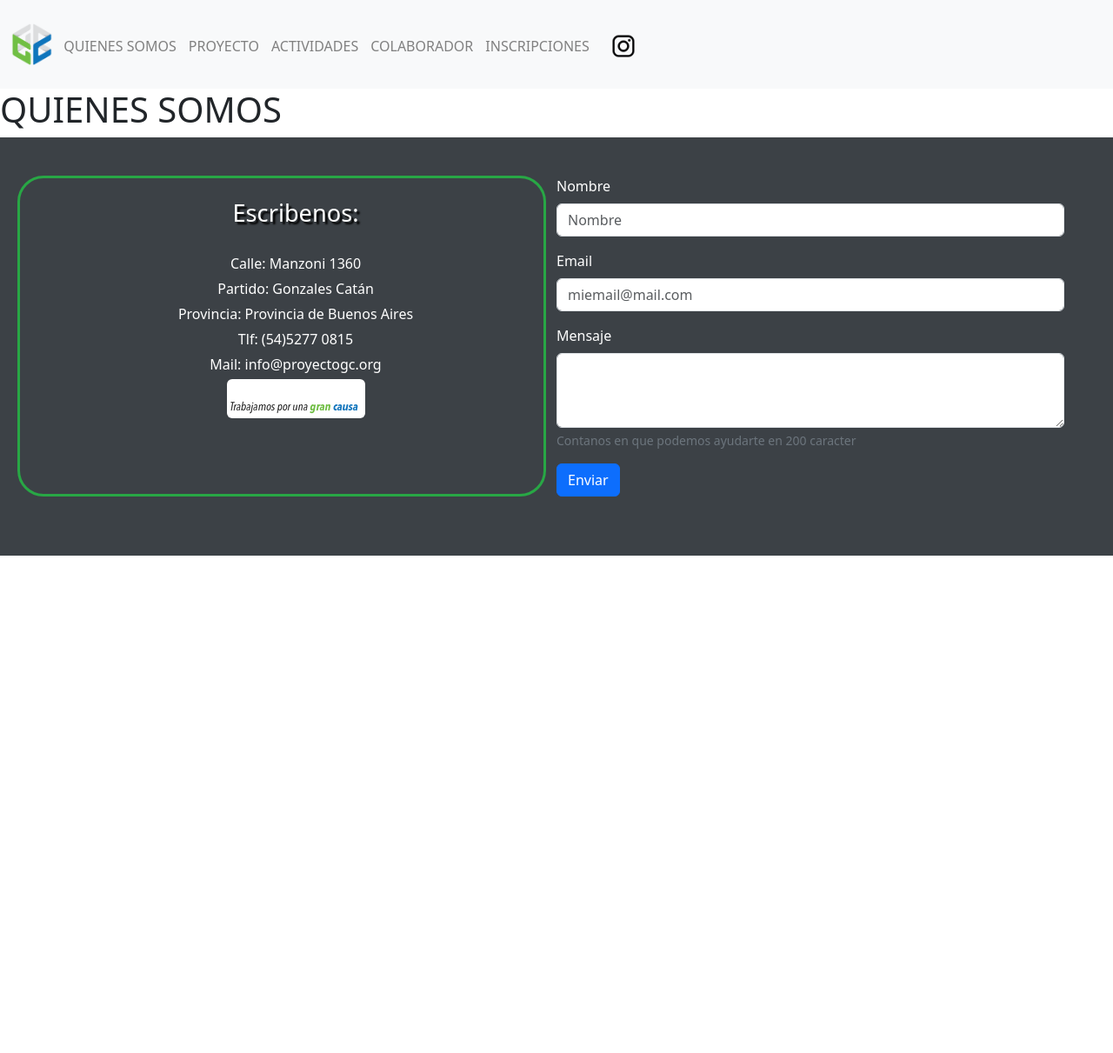
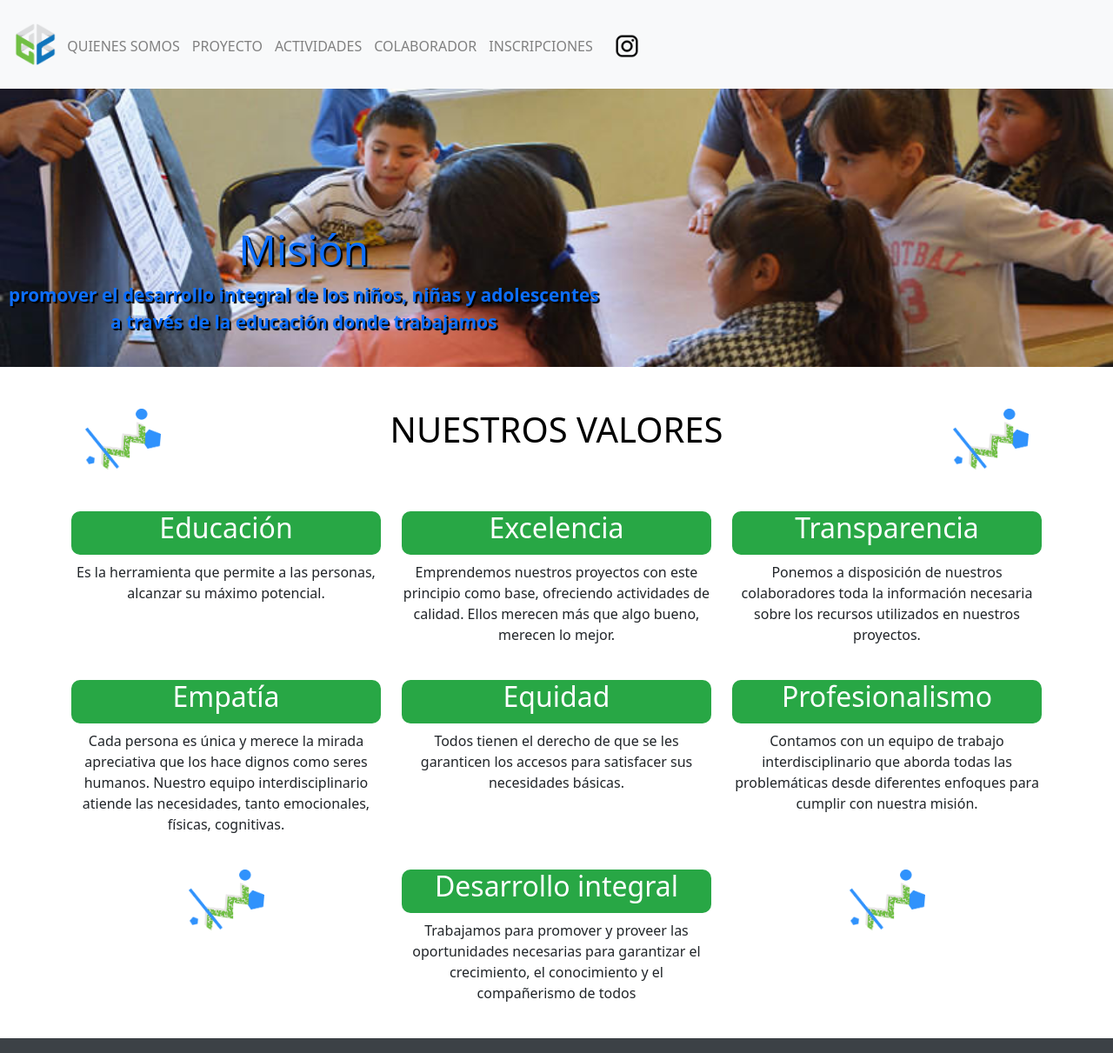
Before and after one commit to AlvaroJC17/P_INTEGRADOR_01, a plain HTML site: page quienesomos.html in a window 1280 px wide. Shown: the top 1211 px of the page at 87% size. Before the commit the page ends 800 px from the top, so only its background shows below. Drawn offline with nearby package versions, Linux system fonts and the light colour scheme; files that its build step writes are made by us from their sources.

Commit message:
Update quienesomos.html final

```diff
--- a/quienesomos.html
+++ b/quienesomos.html
@@ -6,64 +6,147 @@
     <meta name="viewport" content="width=device-width, initial-scale=1.0">
     <link href="https://cdn.jsdelivr.net/npm/bootstrap@5.3.0/dist/css/bootstrap.min.css" rel="stylesheet"
         integrity="sha384-9ndCyUaIbzAi2FUVXJi0CjmCapSmO7SnpJef0486qhLnuZ2cdeRhO02iuK6FUUVM" crossorigin="anonymous">
-    <link rel="stylesheet" href="styles.css">
+        <link rel="stylesheet" href="https://cdnjs.cloudflare.com/ajax/libs/animate.css/4.1.1/animate.min.css" />
+    <link rel="stylesheet" href="./css/styles.css">
     <title>Quienes somos</title>
 </head>
 
-<body">
+<body class="container-fluid px-0">
+
 
     <nav class="barraNav navbar navbar-expand-md bg-body-tertiary">
-        <div class="container-fluid contenedorLista">
-            <a class="logoNav" href="index.html"> <img class="logo" src="./Recursos integrador/logoGC.png" alt=""> </a>
-            <button class="navbar-toggler" type="button" data-bs-toggle="collapse" data-bs-target="#navbarNav"
-                aria-controls="navbarNav" aria-expanded="false" aria-label="Toggle navigation">
+        <div class="container-fluid contenedorLista p-0">
+
+            <a class="logoNav ms-3" href="index.html"> <img class="logo" src="./Recursos integrador/logoGC.png" alt="">
+            </a>
+
+            <button id="toggleButton" class="navbar-toggler" type="button" data-bs-toggle="collapse"
+                data-bs-target="#navbarNav" aria-controls="navbarNav" aria-expanded="false"
+                aria-label="Toggle navigation">
                 <span class="navbar-toggler-icon"></span>
             </button>
+
             <div class="collapse navbar-collapse" id="navbarNav">
                 <ul class="listaNoOrdenada navbar-var p-0 ms-2">
-
                     <li class="listNav nav-item"><a class="parraNav nav-link" href="quienesomos.html">QUIENES SOMOS</a>
                     </li>
                     <li class="listNav nav-item"><a class="parraNav nav-link" href="proyecto.html">PROYECTO</a></li>
-                    <li class="listNav nav-item"><a class="parraNav nav-link" href="actividades.html">ACTIVIDADES</a></li>
-                    <li class="listNav nav-item"><a class="parraNav nav-link" href="colaborador.html">COLABORADOR</a></li>
-                    <li class="listNav nav-item instalogo"><a class="parraNav nav-link" href="inscripciones.html">INSCRIPCIONES</a></li>
-                    <li class="listNav nav-item"><a class="linklogo" href="https://www.instagram.com/"><img class="logo"
+                    <li class="listNav nav-item"><a class="parraNav nav-link" href="actividades.html">ACTIVIDADES</a>
+                    </li>
+                    <li class="listNav nav-item"><a class="parraNav nav-link" href="colaborador.html">COLABORADOR</a>
+                    </li>
+                    <li class="listNav nav-item"><a class="parraNav nav-link"
+                            href="inscripciones.html">INSCRIPCIONES</a></li>
+                    <li class="listNav nav-item"><a href="https://www.instagram.com/"><img class="logo"
                                 src="./Recursos integrador/logoinsta.webp" alt=""></a></li>
                 </ul>
             </div>
+
+        </div>
     </nav>
 
-    <h1>QUIENES SOMOS</h1>
+    <header class="container-fluid mb-4 contenido imagenHeader">
+
+        <div class=" contenedorTextoHeader text-center">
+            <h2 class=" textoHeader1 text-primary animate__animated animate__zoomIn">Misión</h2>
+            <p class=" textoHeader2 text-primary fw-bold   animate__animated animate__zoomIn">promover el desarrollo integral de los niños, niñas y adolescentes <br> a través de la educación donde trabajamos</p>
+        </div>
+
+    </header>
 
 
-    <header></header>
-    <main></main>
-    <footer>
-        <div class="footerContainer container-fluid d-flex flex-wrap  row">
 
-        <div class="direccion  col-md-6 mt-4 mb-5 text-center">
+    <main>
 
-            <ul>
-                <h2 class="text-white tituloh2 mb-4 mt-4">Escribenos:</h1>
+        <section class="container mt-5 ">
+
+            <div class=" iconosLaterales d-flex justify-content-center flex-nowrap mb-5  row">
+                <span class="logoGC logoGC2 mx-0 col-md-3 border border-0 px-0 mx-0"></span>
+                <h1 class="mx-4 mb-0 text-black parrafoMain text-center col-7">NUESTROS VALORES</h1>
+                <span class="logoGC logoGC2 mx-0 col-md-3 border border-0 px-0 mx-0"></span>
+            </div>
+
+            <div class="contendoresTexto d-flex flex-wrap text-center  row">
+
+                <div class="contenedoresDiv  mb-4 col-lg-4 col-md-4 col-sm-12">
+                    <h2 class="tituloH2 animate__animated animate__lightSpeedInRight">Educación</h2>
+                    <p>Es la herramienta que permite a las personas, alcanzar su máximo potencial.</p>
+                </div>
+
+                <div class="contenedoresDiv  mb-4 col-lg-4 col-md-4">
+                    <h2 class="tituloH2 animate__animated animate__lightSpeedInRight">Excelencia</h2>
+                    <p>Emprendemos nuestros proyectos con este principio como base, ofreciendo actividades de calidad. Ellos merecen más que algo bueno, merecen lo mejor.</p>
+                </div>
+
+                <div class="contenedoresDiv mb-4 col-lg-4 col-md-4 ">
+                    <h2 class="tituloH2 animate__animated animate__lightSpeedInRight">Transparencia</h2>
+                    <p>Ponemos a disposición de nuestros colaboradores toda la información necesaria sobre los recursos utilizados en nuestros proyectos.</p>
+                </div>
+
+                <div class="contenedoresDiv  mb-4 col-lg-4 col-md-4">
+                    <h2 class="tituloH2 animate__animated animate__lightSpeedInRight">Empatía</h2>
+                    <p>Cada persona es única y merece la mirada apreciativa que los hace dignos como seres humanos. Nuestro equipo interdisciplinario atiende las necesidades, tanto emocionales, físicas, cognitivas.</p>
+                </div>
+
+                <div class="contenedoresDiv  mb-4 col-lg-4 col-md-4">
+                    <h2 class="tituloH2 animate__animated animate__lightSpeedInRight">Equidad</h2>
+                    <p>Todos tienen el derecho de que se les garanticen los accesos para satisfacer sus necesidades básicas.</p>
+                </div>
+
+                <div class="contenedoresDiv contenedorLogoGC3  col-lg-4 col-md-4">
+                    <h2 class="tituloH2 animate__animated animate__lightSpeedInRight">Profesionalismo</h2>
+                    <p>Contamos con un equipo de trabajo interdisciplinario que aborda todas las problemáticas desde diferentes enfoques para cumplir con nuestra misión.</p>
+                </div>
+
+                <div class="contenedoresDiv  ocultarGC mb-4 col-lg-4 col-md-4">
+                    <div class="logoGC logoGC3 mx-0  border border-0 px-0 mx-0"></div>
+                </div>
+
+                <div class="contenedoresDiv  mb-4 col-lg-4 col-md-4">
+                    <h2 class="tituloH2 animate__animated animate__lightSpeedInRight">Desarrollo integral</h2>
+                    <p>Trabajamos para promover y proveer las oportunidades necesarias para garantizar el crecimiento, el conocimiento y el compañerismo de todos</p>
+                </div>
+
+                <div class="contenedoresDiv ocultarGC mb-3 col-lg-4 col-md-4">
+                    <div class="logoGC logoGC3 mx-0  border border-0 px-0 mx-0"></div>
+                </div>
+
+            </div>
+
+        </section>
+
+
+
+    </main>
+
+
+    <footer class="d-flex justify-content-center">
+        <div class="footerContainer container-fluid d-flex  flex-wrap  row">
+
+            <div class="direccion m-0-auto   col-md-6 mt-4 mb-5">
+                <ul class="text-center px-0">
+                    <h2 class="tituloh2 mb-4 mt-4">Escribenos:</h2>
                     <li class="text-white list-group-item listadireccion">Calle: Manzoni 1360</li>
                     <li class="text-white list-group-item listadireccion">Partido: Gonzales Catán</li>
                     <li class="text-white list-group-item listadireccion">Provincia: Provincia de Buenos Aires</li>
                     <li class="text-white list-group-item listadireccion">Tlf: (54)5277 0815</li>
                     <li class="text-white list-group-item listadireccion">Mail: info@proyectogc.org</li>
-                <li class="text-white list-group-item listadireccion"><img class="slogan rounded-2" src="./Recursos integrador/logoGC_sloganfinal.webp" alt=""></li>
+                    <li class="text-white list-group-item listadireccion"><img class="slogan rounded-2 img-fluid"
+                            src="./Recursos integrador/logoGC_sloganfinal.webp" alt=""></li>
                 </ul>
-
             </div>
 
-        <div class="formulario  col-md-6 mt-4 mb-5">
+
+
+            <div class="formulario col-md-6 mt-4 mb-5">
                 <div class="mb-3">
                     <label for="exampleFormControlInput1" class="form-label text-white">Nombre</label>
                     <input type="text" class="form-control" id="exampleFormControlInput1" placeholder="Nombre">
                 </div>
                 <div class="mb-3">
                     <label for="exampleFormControlInput1" class="form-label text-white">Email</label>
-                <input type="email" class="form-control" id="exampleFormControlInput1" placeholder="miemail@mail.com">
+                    <input type="email" class="form-control" id="exampleFormControlInput1"
+                        placeholder="miemail@mail.com">
                 </div>
                 <div class="mb-3">
                     <label for="exampleFormControlTextarea1" class="form-label text-white">Mensaje</label>
@@ -75,10 +158,7 @@
                 </div>
             </div>
         </div>
-
     </footer>
-
-
 
     <script src="https://cdn.jsdelivr.net/npm/bootstrap@5.3.0/dist/js/bootstrap.bundle.min.js"
         integrity="sha384-geWF76RCwLtnZ8qwWowPQNguL3RmwHVBC9FhGdlKrxdiJJigb/j/68SIy3Te4Bkz"
```
Lines whose indentation alone changed are shown as unchanged.
